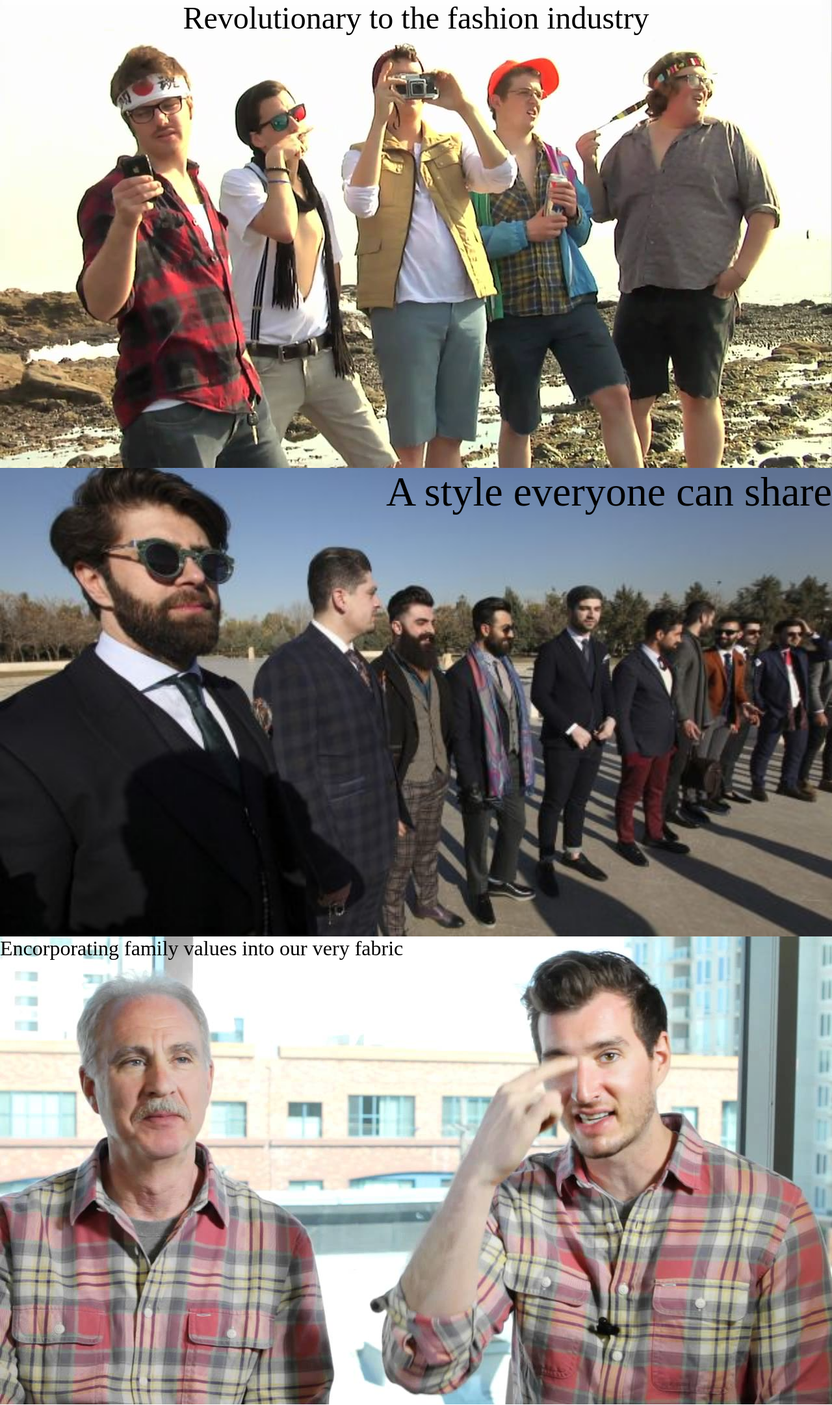
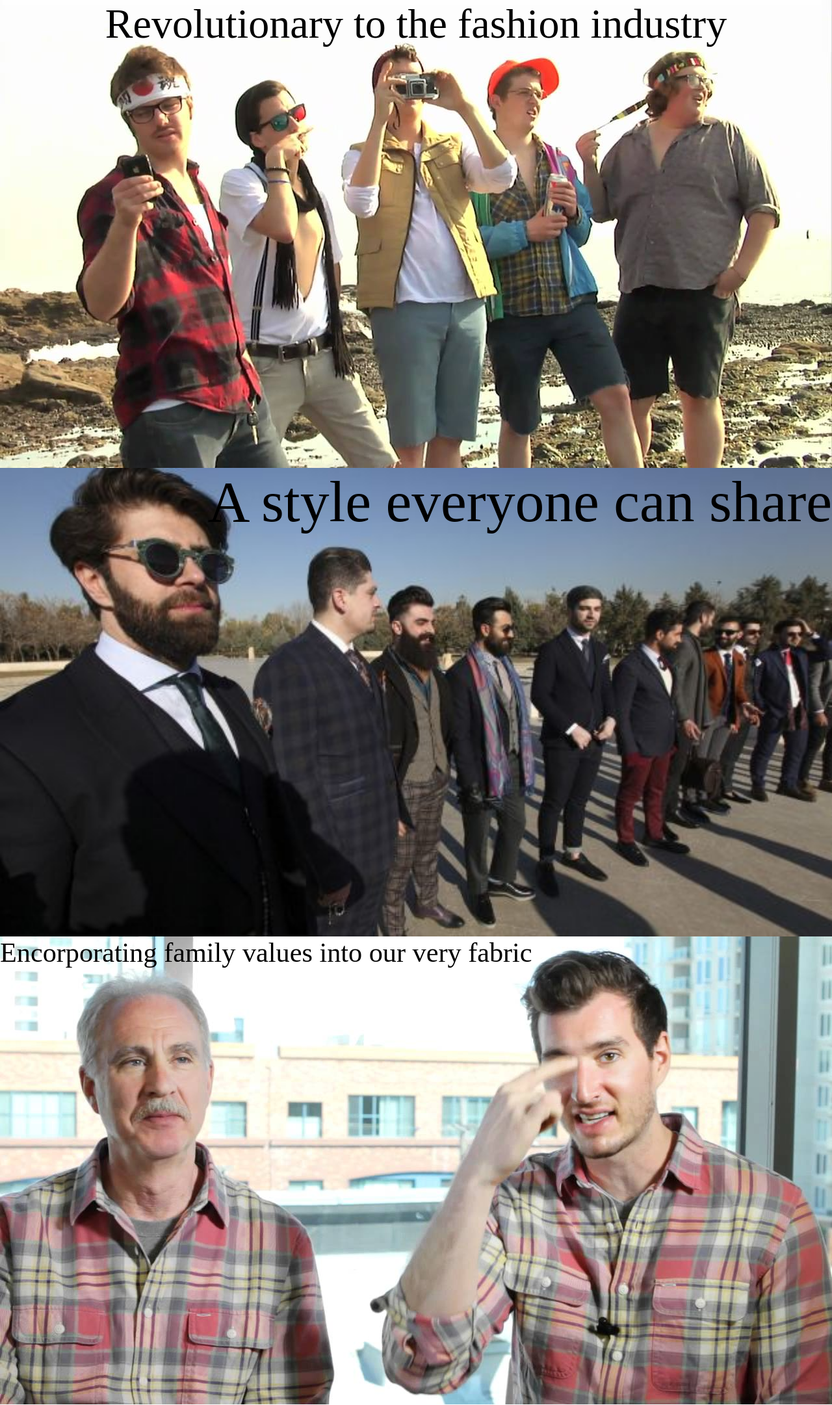
Before and after one commit to lar-ryan-nick/ClutchFactor, a PHP site: page /index.html in a window 1280 px wide. Shown: the part 100-2262 px from the top of the page at 65% size. Run offline with PHP 8.4, Linux system fonts and the light colour scheme.

Commit message:
Trying to make a killer Landing page

```diff
--- a/index.css
+++ b/index.css
@@ -72,7 +72,7 @@ body {
 	left: 0px;
 	top: 0px;
 	width: 100%;
-	font-size: 300%;
+	font-size: 5vw;
 	color: #000000;
 	text-align: center;
 	margin: 0px;
@@ -83,7 +83,7 @@ body {
 	left: 0px;
 	top: 0px;
 	width: 100%;
-	font-size: 400%;
+	font-size: 7vw;
 	color: #000000;
 	text-align: right;
 	margin: 0px;
@@ -94,7 +94,7 @@ body {
 	left: 0px;
 	top: 0px;
 	width: 100%;
-	font-size: 200%;
+	font-size: 3.3vw;
 	color: #000000;
 	text-align: left;
 	margin: 0px;
```
